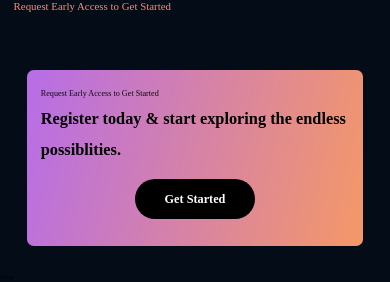
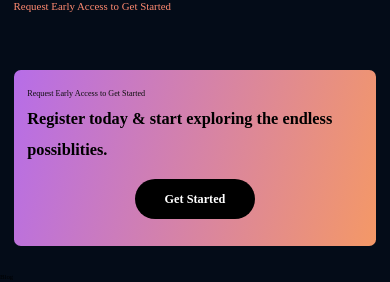
Before and after one commit to bpinazmul18/gpt3-jsm, a React (Create React App) app: page / in a window 390 px wide. Shown: the part 2708-2990 px from the top of the page. Built offline with nearby package versions, Linux system fonts and the light colour scheme.

Commit message:
FIX: Fix responsive issues on cta section.

```diff
--- a/src/components/cta/cta.css
+++ b/src/components/cta/cta.css
@@ -50,3 +50,9 @@
     margin: 2rem 0;
   }
 }
+
+@media only screen and (max-width: 550px) {
+  .gpt3__cta {
+    margin: 4rem 2rem;
+  }
+}
```
